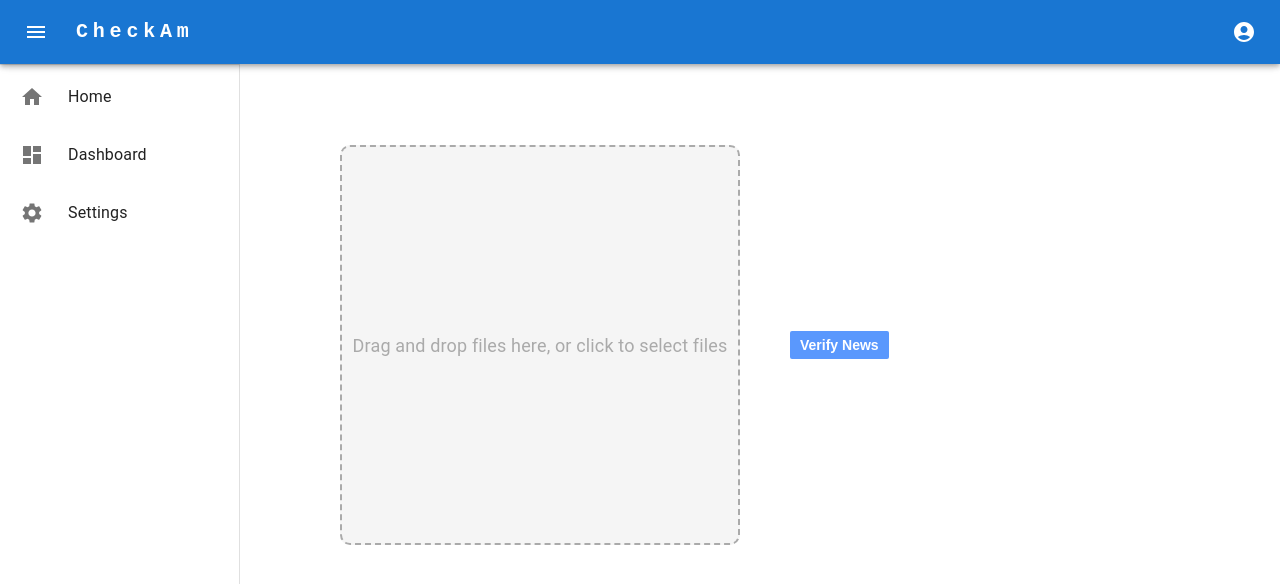
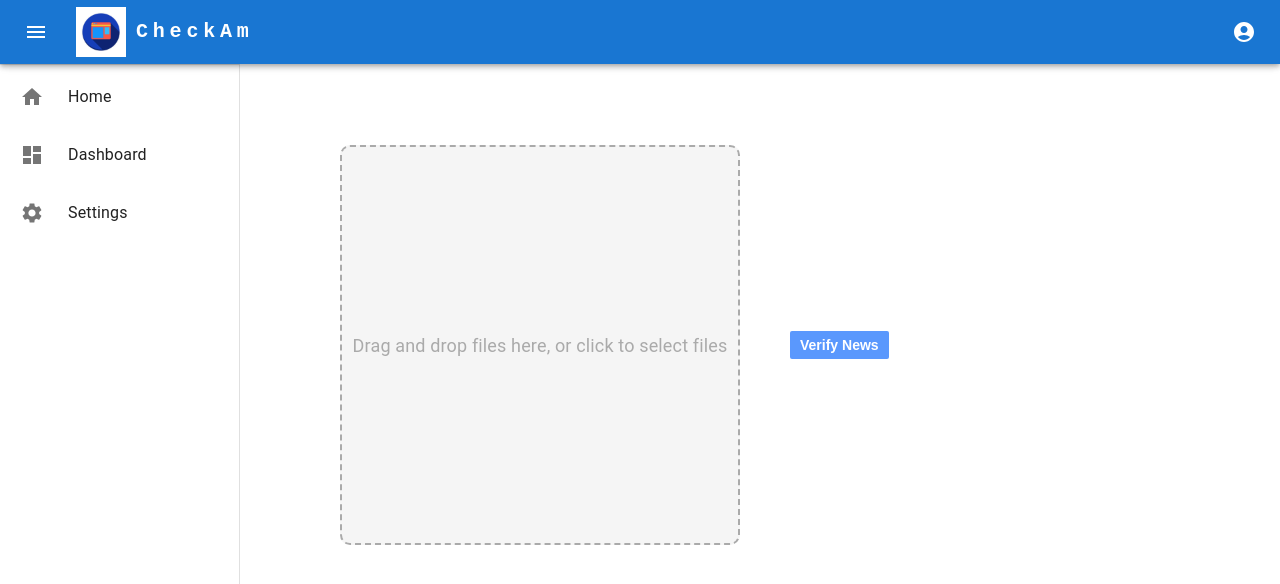
Before and after one commit to shelton15/fake-news, a React (Create React App) app: page / in a window 1280 px wide. Shown: the top 584 px of the page. Built offline with nearby package versions, Linux system fonts and the light colour scheme.

Commit message:
added logo successfully

```diff
--- a/src/Components/Navbar.jsx
+++ b/src/Components/Navbar.jsx
@@ -177,18 +177,18 @@ export default function Navbar() {
           >
             <MenuIcon />
           </IconButton>
-          {/* <Box
+          <Box
             component="div"
-            href="./assets/checkam.jpg"
+            // src="./images/checkam.jpg"
             sx={{
-              width: '28px',
-              height: '28px',
-              // backgroundImage: 'url(../checkam.jpg)',
+              width: '50px',
+              height: '50px',
+              backgroundImage: 'url(./images/notext.jpg)',
               backgroundRepeat: 'no-repeat',
               backgroundSize: 'contain',
-              marginRight: '16px',
+              marginRight: '10px',
             }}
-          /> */}
+          />
           <Typography
             variant="h6"
             noWrap
```
Also changed, not shown: public/images/checkam.jpg (renamed from src/assets/checkam.jpg), public/images/notext.jpg (added).
